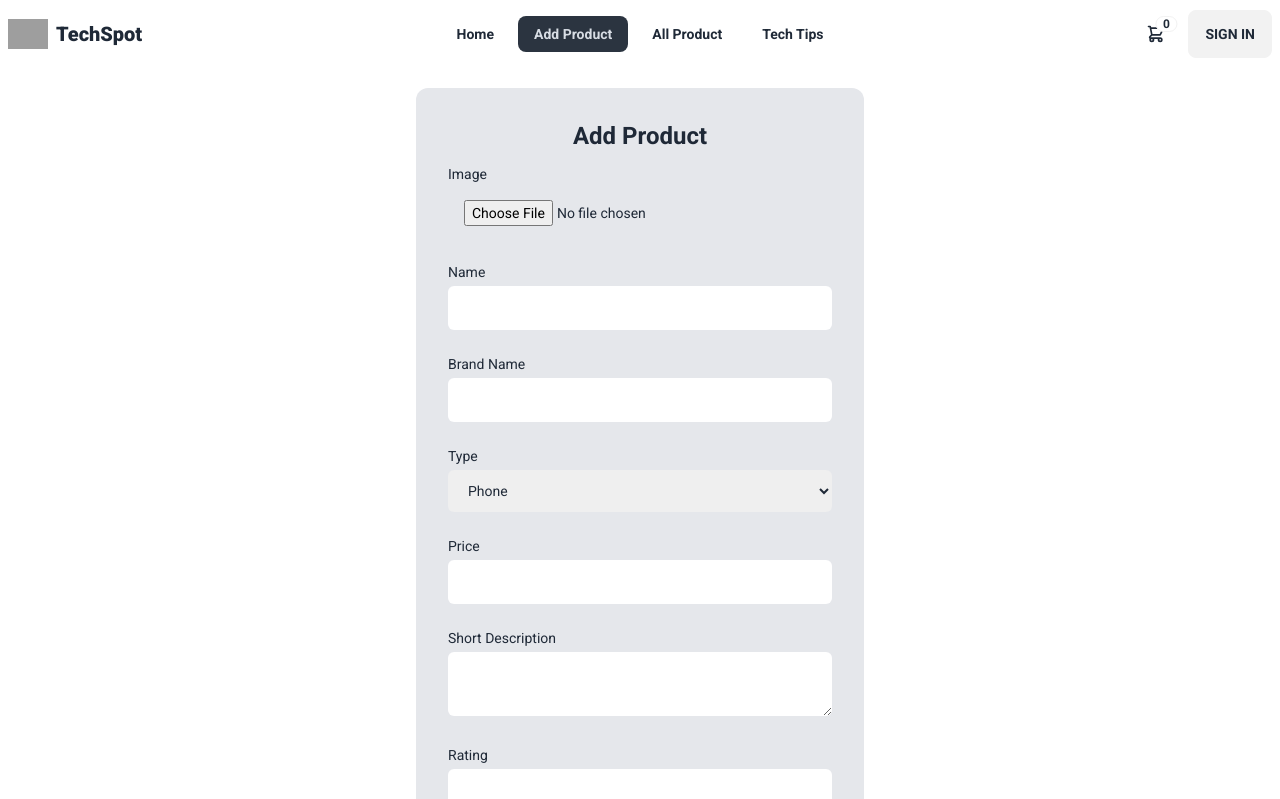
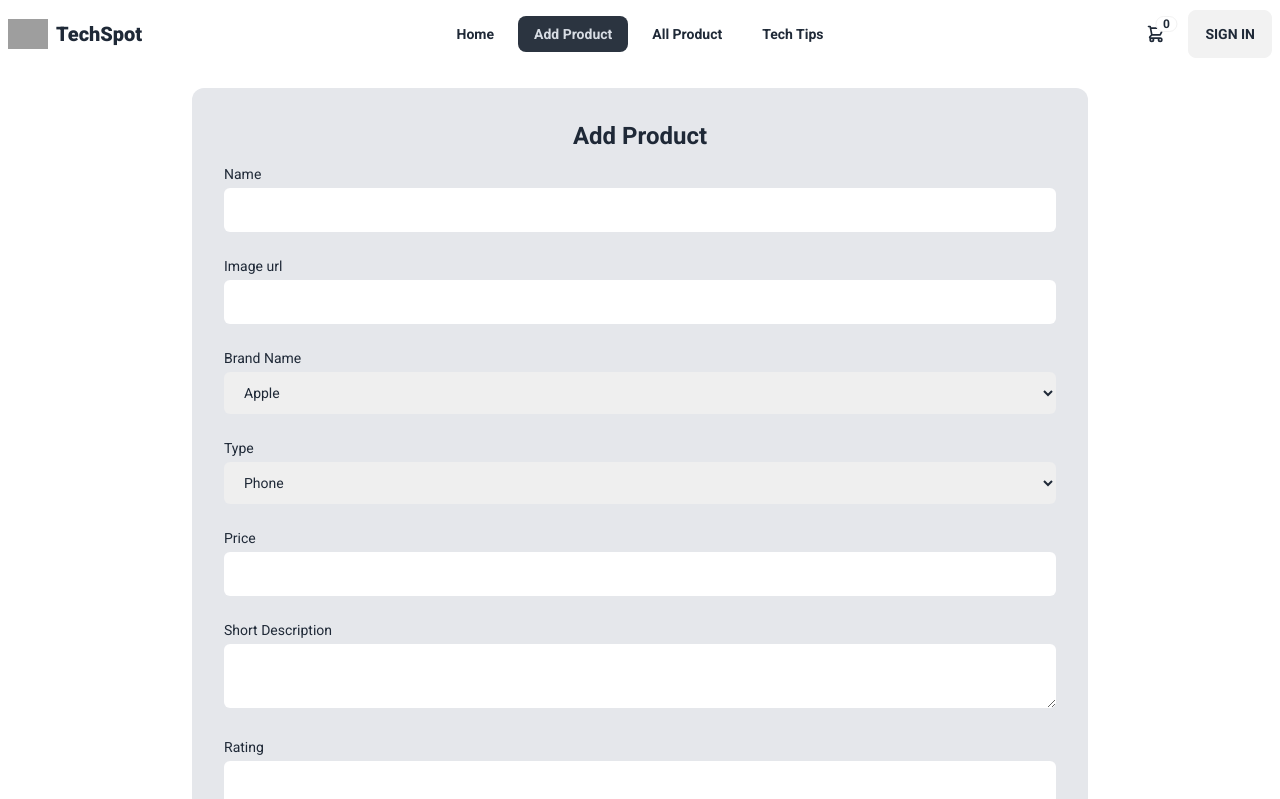
Before and after one commit to adnanalemran/tech-spot-ClientSite, a React (Vite) app: page /addProduct in a window 1280 px wide. Shown: the top 799 px of the page. Built offline with nearby package versions, Linux system fonts and the light colour scheme; grey boxes are pictures that could not be loaded.

Commit message:
Product data Post and Get

```diff
--- a/public/brands.json
+++ b/public/brands.json
@@ -1,25 +1,31 @@
 [
   {
+    "id": 1,
     "name": "Apple",
     "image": "https://i.ibb.co/5cBXrX2/747.png"
   },
   {
+    "id": 2,
     "name": "Samsung",
     "image": "https://i.ibb.co/Tq5x6Z5/samsung.png"
   },
   {
+    "id": 3,
     "name": "Sony",
     "image": "https://i.ibb.co/1YVPN3q/sony.png"
   },
   {
+    "id": 4,
     "name": "Google",
     "image": "https://i.ibb.co/3p26Swr/social.png"
   },
   {
+    "id": 5,
     "name": "Intel",
     "image": "https://i.ibb.co/kDXTxCK/intel-1.png"
   },
   {
+    "id": 6,
     "name": "Microsoft",
     "image": "https://i.ibb.co/XxWvpCj/microsoft.png"
   }
--- a/src/Router/Router.jsx
+++ b/src/Router/Router.jsx
@@ -6,6 +6,7 @@ import SignIn from "../components/Sign/SignIn";
 import SignUp from "../components/Sign/SignUp";
 import AddProduct from "../components/Product/AddProduct";
 import TechTipsSection from "../components/HomePage/TechTipsSection";
+import DisplayProducts from "../components/Product/DisplayProducts";
 
 const router = createBrowserRouter([
   {
@@ -30,6 +31,10 @@ const router = createBrowserRouter([
         element: <AddProduct />,
       },
       {
+        path: "/allProduct",
+        element: <DisplayProducts />,
+      },
+      {
         path: "/techTips",
         element: <TechTipsSection />,
       },
--- a/src/components/HomePage/TechTipsSection.jsx
+++ b/src/components/HomePage/TechTipsSection.jsx
@@ -14,9 +14,9 @@ const TechTipsSection = () => {
     <div className="w-full p-8 space-y-6 my-24 ">
       <h2 className="text-4xl text-center font-bold">Tech Tips </h2>
       <hr className="my-5" />
-      <div className="grid grid-cols-1 md:grid-cols-2 lg:grid-cols-2 gap-4">
+      <div className="grid grid-cols-1   gap-4">
         {techTips.map((tip, index) => (
-          <div key={index} className="card card-side bg-base-100 shadow-xl">
+          <div key={index} className="card card-side bg-[#F3F4F6]  ">
             <figure className="m-4   " >
               <img className="w-48 rounded-xl " src={tip.image} alt={tip.title} />
             </figure>
--- a/src/components/Product/AddProduct.jsx
+++ b/src/components/Product/AddProduct.jsx
@@ -1,4 +1,4 @@
-import React, { useState } from 'react';
+import React, { useState } from "react";
 
 const AddProduct = () => {
   const handleSubmit = (e) => {
@@ -23,48 +23,66 @@ const AddProduct = () => {
       rating,
     };
 
-    console.log('Form Data:', myData);
+    //Post data
+    fetch("http://localhost:5000/product", {
+      method: "POST",
+      headers: {
+        "Content-Type": "application/json",
+      },
+      body: JSON.stringify(myData),
+    })
+      .then((res) => res.json())
+      .then((data) => {
+        console.log(data);
+      });
+
+    console.log("Form Data:", myData);
   };
 
   return (
-    <div className="w-full mx-auto max-w-md p-8 space-y-3 rounded-xl bg-gray-200 my-5 dark:bg-gray-900 dark:text-gray-200">
+    <div className="w-full mx-auto max-w-4xl p-8 space-y-3 rounded-xl bg-gray-200 my-5 dark:bg-gray-900 dark:text-gray-200">
       <h1 className="text-2xl font-bold text-center">Add Product</h1>
       <form className="space-y-6" onSubmit={handleSubmit}>
         <div className="space-y-1 text-sm">
-          <label className="block dark:text-gray-400">Image</label>
+          <label className="block dark-text-gray-400">Name</label>
           <input
-            type="file"
+            type="text"
+            name="name"
+            className="w-full px-4 py-3 rounded-md dark-border-gray-700 dark-bg-gray-900 dark-text-gray-100 focus:dark-border-violet-400"
+          />
+        </div>
+        <div className="space-y-1 text-sm">
+          <label className="block dark:text-gray-400">Image url</label>
+          <input
+            type="text"
             name="image"
-            accept="image/*"
             className="w-full px-4 py-3 rounded-md dark:border-gray-700 dark:bg-gray-900 dark:text-gray-100 focus:dark:border-violet-400"
           />
         </div>
         <div className="space-y-1 text-sm">
-          <label className="block dark:text-gray-400">Name</label>
-          <input
-            type="text"
-            name="name"
-            className="w-full px-4 py-3 rounded-md dark:border-gray-700 dark:bg-gray-900 dark:text-gray-100 focus:dark:border-violet-400"
-          />
-        </div>
-        <div className="space-y-1 text-sm">
-          <label className="block dark:text-gray-400">Brand Name</label>
-          <input
-            type="text"
+          <label className="block dark-text-gray-400">Brand Name</label>
+          <select
             name="brandName"
-            className="w-full px-4 py-3 rounded-md dark:border-gray-700 dark:bg-gray-900 dark:text-gray-100 focus:dark:border-violet-400"
-          />
+            className="w-full px-4 py-3 rounded-md dark-border-gray-700 dark-bg-gray-900 dark-text-gray-100 focus:dark-border-violet-400"
+          >
+            <option value="Apple">Apple</option>
+            <option value="Samsung">Samsung</option>
+            <option value="Sony">Sony</option>
+            <option value="Google">Google</option>
+            <option value="Intel">Intel</option>
+            <option value="Microsoft">Microsoft</option>
+          </select>
         </div>
         <div className="space-y-1 text-sm">
           <label className="block dark-text-gray-400">Type</label>
           <select
             name="type"
-            className="w-full px-4 py-3 rounded-md dark:border-gray-700 dark:bg-gray-900 dark-text-gray-100 focus:dark-border-violet-400"
+            className="w-full px-4 py-3 rounded-md dark-border-gray-700 dark-bg-gray-900 dark-text-gray-100 focus:dark-border-violet-400"
           >
             <option value="phone">Phone</option>
-            <option value="computer">Computer</option>
+            <option value="Laptop">laptop</option>
+            <option value="computer">Computer accessories</option>
             <option value="headphone">Headphone</option>
-            {/* Add more types as needed */}
           </select>
         </div>
         <div className="space-y-1 text-sm">
@@ -90,7 +108,10 @@ const AddProduct = () => {
             className="w-full px-4 py-3 rounded-md dark-border-gray-700 dark-bg-gray-900 dark-text-gray-100 focus:dark-border-violet-400"
           />
         </div>
-        <button type='submit' className="block w-full p-3 text-center rounded-xl dark-text-gray-900 dark-bg-violet-400 btn btn-primary">
+        <button
+          type="submit"
+          className="block w-full p-3 text-center rounded-xl dark-text-gray-900 dark-bg-violet-400 btn btn-primary"
+        >
           Add Product
         </button>
       </form>
--- /dev/null
+++ b/src/components/Product/DisplayProducts.jsx
@@ -0,0 +1,43 @@
+import React, { useState, useEffect } from "react";
+
+const DisplayProducts = () => {
+  const [products, setProducts] = useState([]);
+
+  useEffect(() => {
+    fetch("http://localhost:5000/product")
+      .then((response) => response.json())
+      .then((data) => setProducts(data))
+      .catch((error) => console.error("Error fetching product data: ", error));
+  }, []);
+
+  return (
+    <div>
+      <h1 className="text-2xl font-bold text-center">Product Data</h1>
+      <div className="grid grid-cols-1 sm:grid-cols-2 md:grid-cols-3 lg:grid-cols-4 gap-4 p-4">
+        {products.map((product) => (
+          <div
+            key={product._id}
+            className="card glass rounded-lg shadow-lg"
+          >
+            <figure className="p-4">
+              <img src={product.image} alt={product.name} />
+            </figure>
+            <div className="card-body p-4">
+              <h2 className="card-title text-xl font-bold">{product.name}</h2>
+              <p>Brand Name: {product.brandName}</p>
+              <p>Type: {product.type}</p>
+              <p>Price: ${product.price}</p>
+              <p>Rating: {product.rating}</p>
+              <div className="card-actions flex justify-end space-x-2 mt-4">
+                <button className="btn btn-primary">Details</button>
+                <button className="btn btn-primary">Update</button>
+              </div>
+            </div>
+          </div>
+        ))}
+      </div>
+    </div>
+  );
+};
+
+export default DisplayProducts;
```
Also changed, not shown: public/techTips.json (+4 -5 lines). Lines whose indentation alone changed are shown as unchanged.
